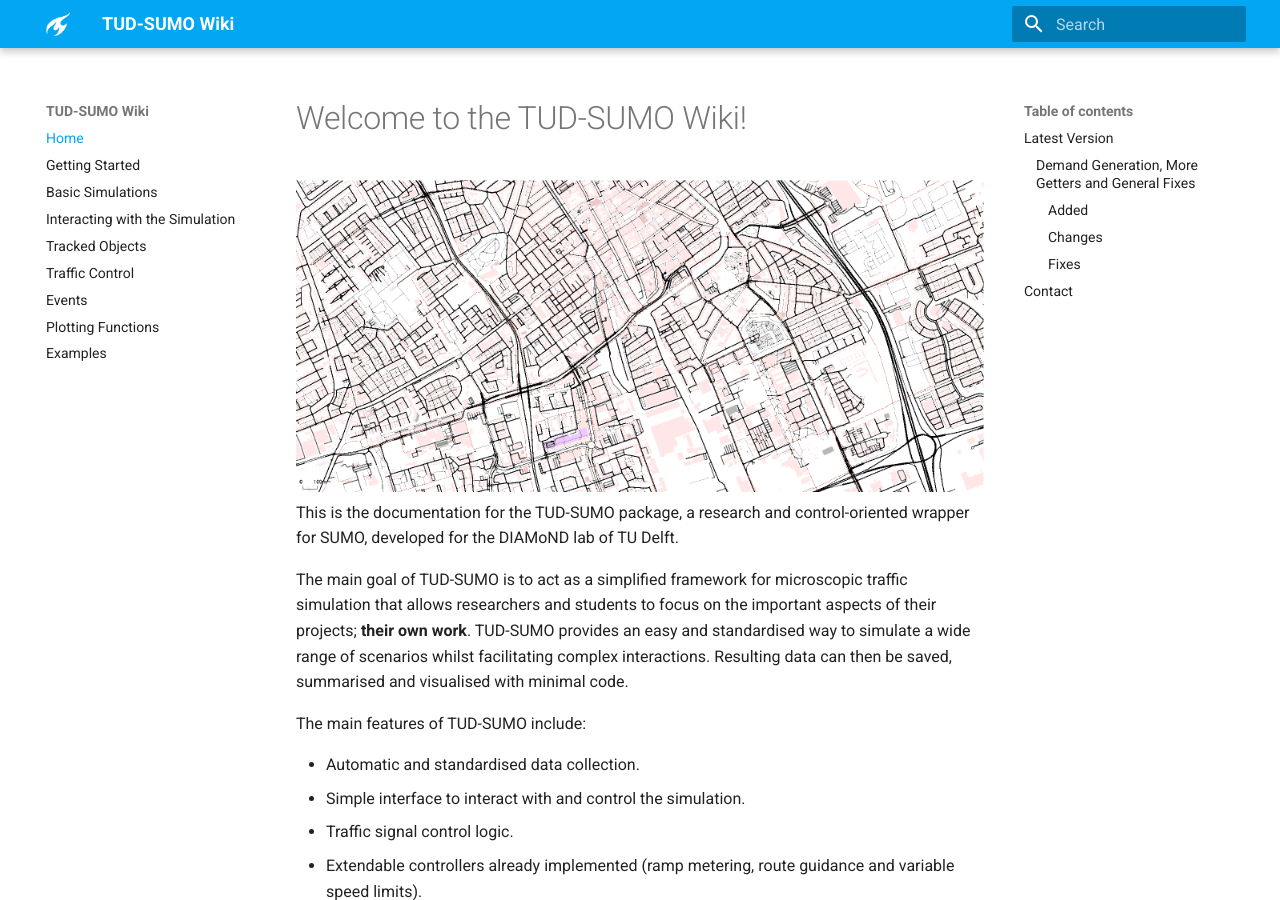
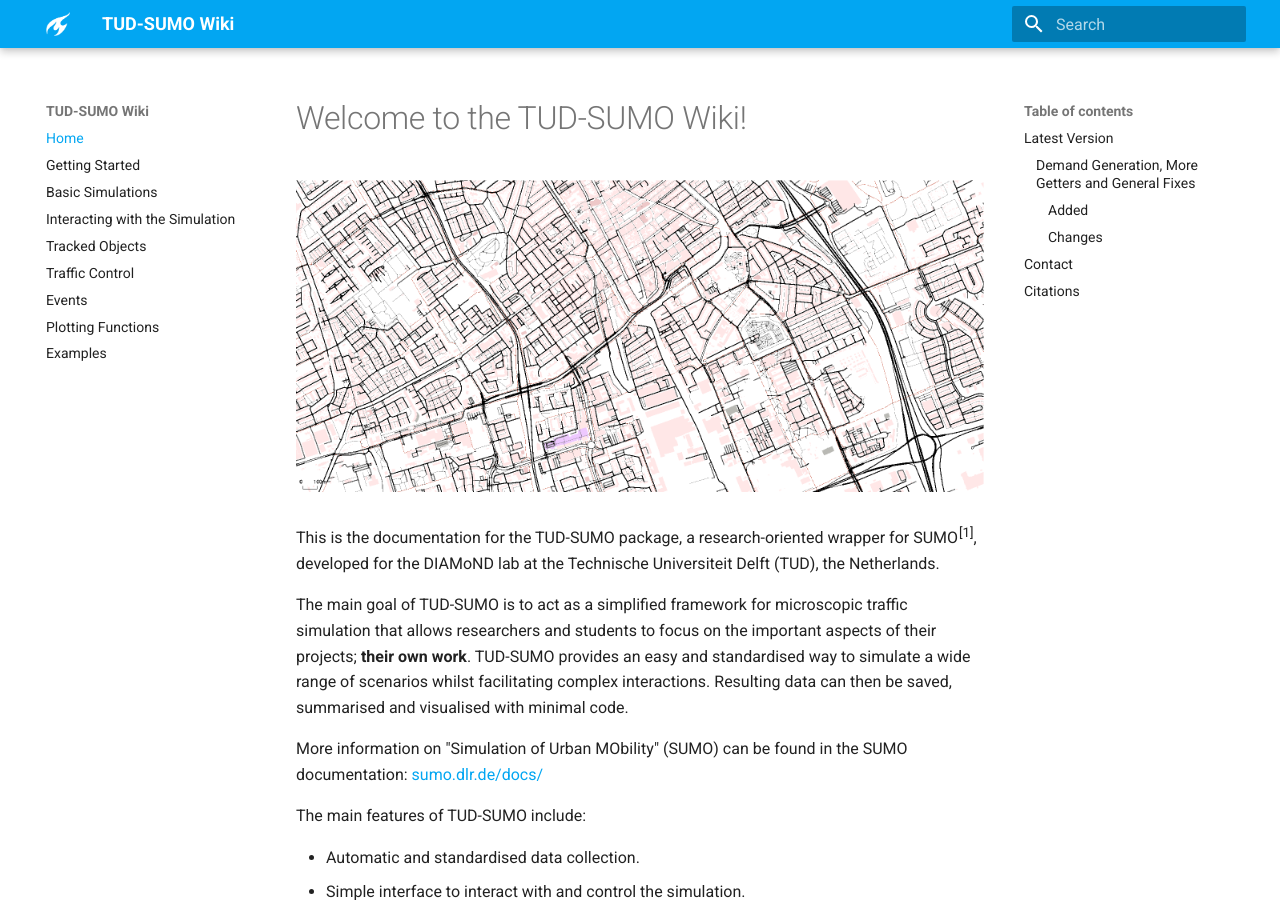
Before and after one commit to tuds-wiki/tud-wiki.github.io, an MkDocs documentation site: the page built from docs/index.md, in a window 1280 px wide and 900 px high. Built offline with MkDocs 1.6.1 and Material for MkDocs 9.7.7, drawn with Linux system fonts in a browser that asks for light colours; some of the changed text lies outside the part shown.

Commit message:
Updated homepage & logos

```diff
--- a/docs/index.md
+++ b/docs/index.md
@@ -1,10 +1,12 @@
 # Welcome to the TUD-SUMO Wiki!
 
 ![header](img/header.png)
-<br>
-This is the documentation for the TUD-SUMO package, a research and control-oriented wrapper for SUMO, developed for the DIAMoND lab of TU Delft.
+<br><br>
+This is the documentation for the TUD-SUMO package, a research-oriented wrapper for SUMO<sup>[1]</sup>, developed for the DIAMoND lab at the Technische Universiteit Delft (TUD), the Netherlands.
 
 The main goal of TUD-SUMO is to act as a simplified framework for microscopic traffic simulation that allows researchers and students to focus on the important aspects of their projects; <b>their own work</b>. TUD-SUMO provides an easy and standardised way to simulate a wide range of scenarios whilst facilitating complex interactions. Resulting data can then be saved, summarised and visualised with minimal code.
+
+More information on "Simulation of Urban MObility" (SUMO) can be found in the SUMO documentation: [sumo.dlr.de/docs/](https://sumo.dlr.de/docs/)
 
 The main features of TUD-SUMO include:
 
@@ -16,9 +18,7 @@
   - Plotting functions for a wide range of applications.
   - And <i>more in the future!</i>
 
-<p align="center">
-<img src="img/logos.png" alt="logos" width="50%" marginle>
-</p>
+![logos](img/logos.png)
 
 ## Latest Version
 
@@ -53,10 +53,10 @@
   - Changed `'stopped'` to `'is_stopped'` in vehicle data.
   - Removed `'event_n_steps'` and `'event_duration'` from event parameters.
 
-#### Fixes
- - Fixed duplicate IDs when adding objects.
- - Fixed strange behaviour with vehicle removal.
-
 ## Contact
 
 TUD-SUMO is developed by Callum Evans in the DIAMoND lab of TU Delft. For any questions, feedback or bug reports, please contact Callum Evans or submit a query using the form [here](https://forms.office.com/e/pMnGaheier).
+
+## Citations
+
+  1. "Microscopic Traffic Simulation using SUMO"; Pablo Alvarez Lopez, Michael Behrisch, Laura Bieker-Walz, Jakob Erdmann, Yun-Pang Flötteröd, Robert Hilbrich, Leonhard Lücken, Johannes Rummel, Peter Wagner, and Evamarie Wießner. IEEE Intelligent Transportation Systems Conference (ITSC), 2018.
```
Also changed, not shown: docs/2_getting_started.md (+1 -1 lines), docs/img/logos.png.
